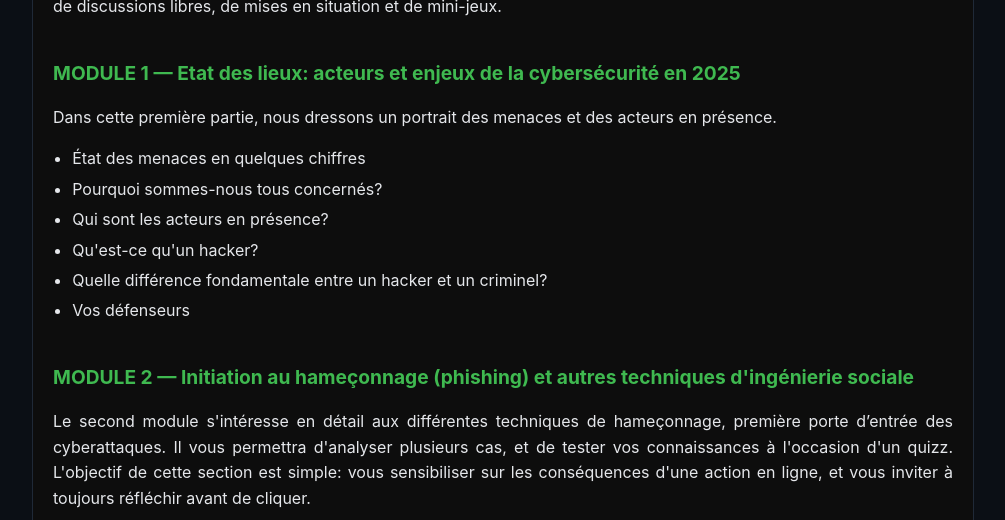
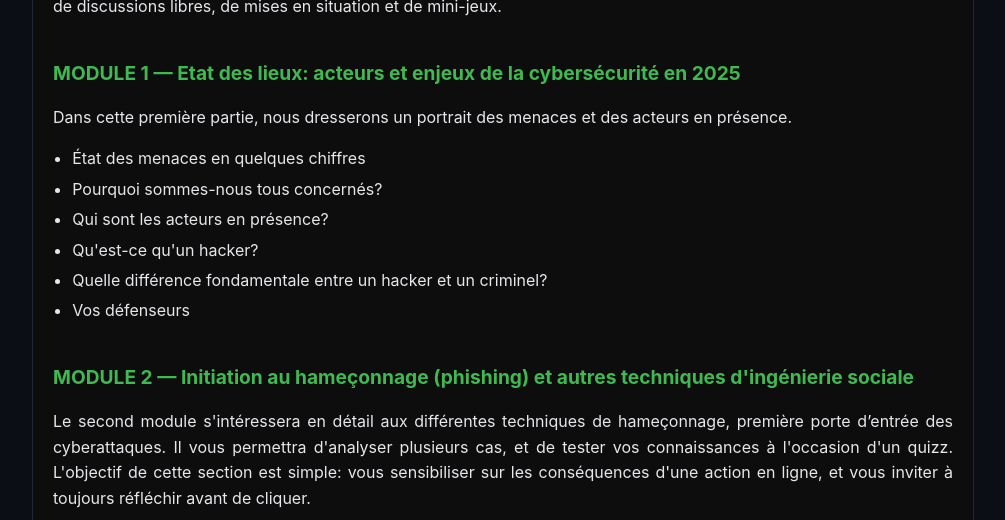
Before and after one commit to sqltemp/portfolio, a Jekyll site: the page projects/phares/formation.html, which Jekyll copies as it is, in a window 1280 px wide and 900 px high, scrolled down 812 px. Shown: the part 153-673 px from the top of the window, without its empty margins (137-1142 px from the left). Built offline with Jekyll 4.4.1, drawn with Linux system fonts in a browser that asks for light colours.

Commit message:
Update formation.html

```diff
--- a/projects/phares/formation.html
+++ b/projects/phares/formation.html
@@ -160,7 +160,7 @@
     <!-- MODULE 1 -->
     <h3 class="module-titre">MODULE 1 — Etat des lieux: acteurs et enjeux de la cybersécurité en 2025</h3>
 
-    <p>Dans cette première partie, nous dressons un portrait des menaces et des acteurs en présence.</p>
+    <p>Dans cette première partie, nous dresserons un portrait des menaces et des acteurs en présence.</p>
     <ul>
       <li>État des menaces en quelques chiffres</li>
       <li>Pourquoi sommes-nous tous concernés?</li>
@@ -175,7 +175,7 @@
     <h3 class="module-titre">MODULE 2 — Initiation au hameçonnage (phishing) et autres techniques d'ingénierie sociale</h3>
 
     <p>
-      Le second module s'intéresse en détail aux différentes techniques de hameçonnage, première porte d’entrée des cyberattaques.
+      Le second module s'intéressera en détail aux différentes techniques de hameçonnage, première porte d’entrée des cyberattaques.
       Il vous permettra d'analyser plusieurs cas, et de tester vos connaissances à l'occasion d'un quizz.
       L'objectif de cette section est simple: vous sensibiliser sur les conséquences d'une action en ligne, et vous inviter à toujours réfléchir avant de cliquer.
     </p>
```
